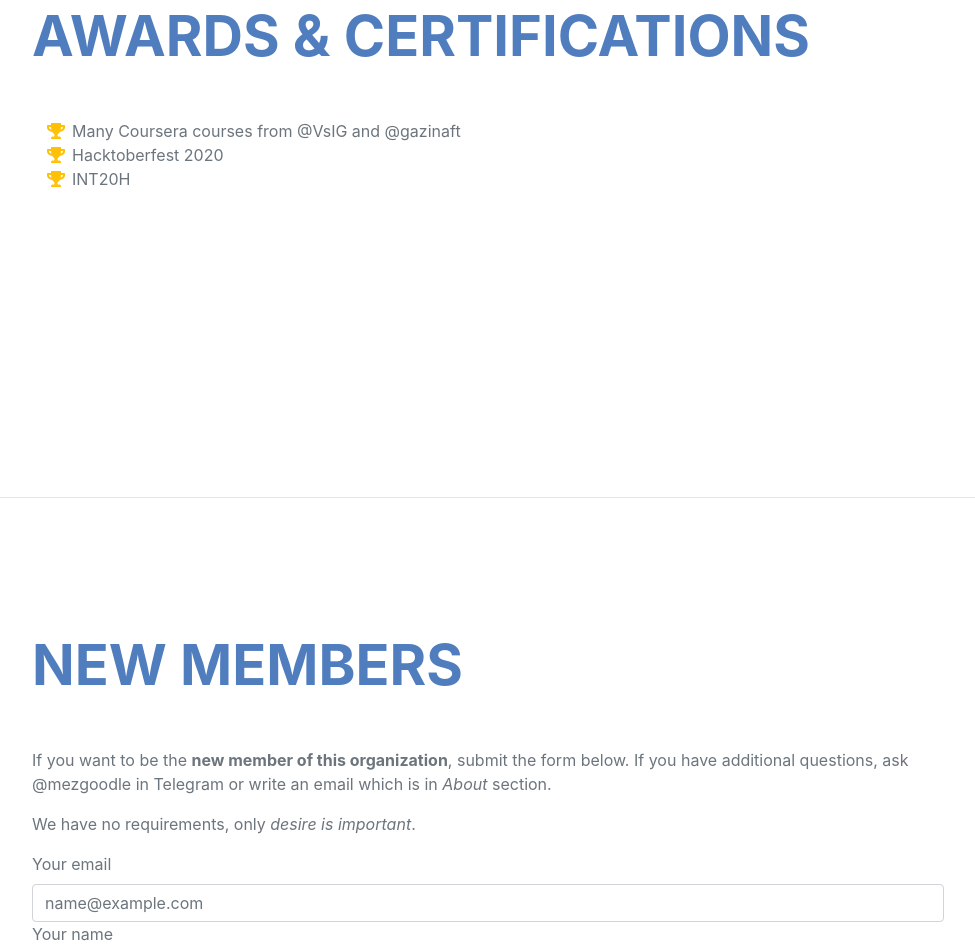
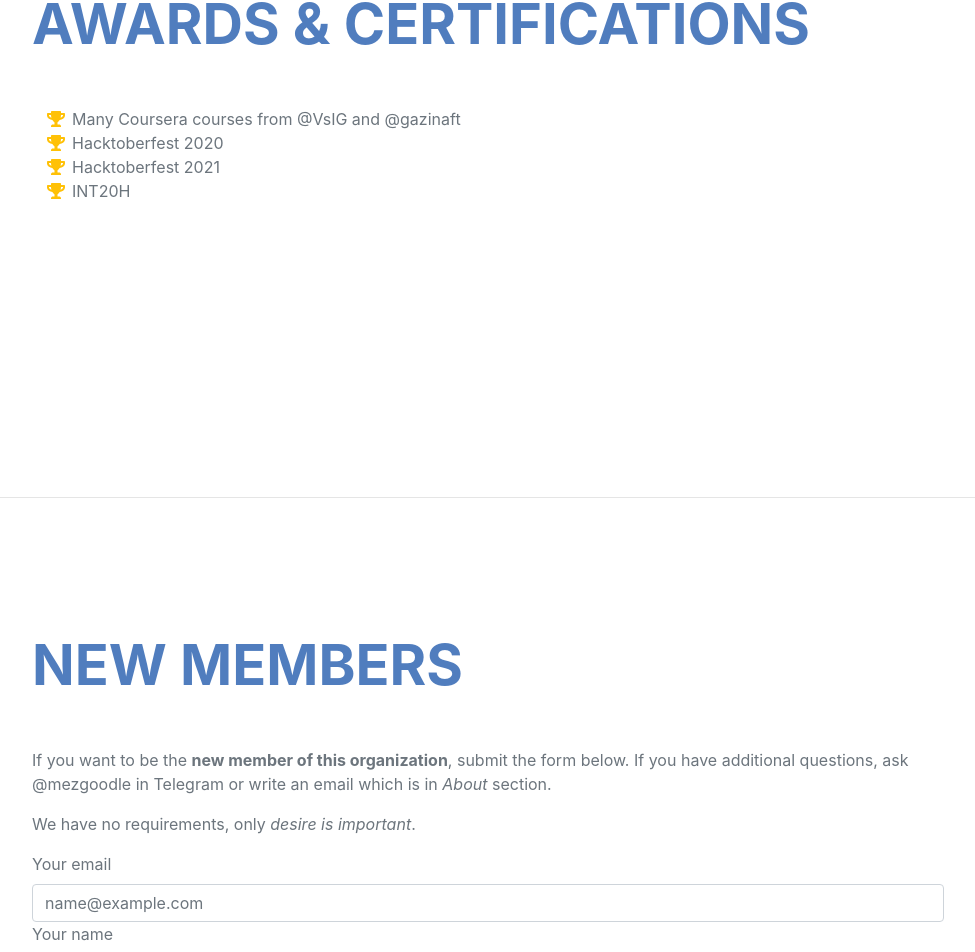
Before and after one commit to mezidia/mezidia, a Vue app: page / in a window 1280 px wide. Shown: the part 2880-3832 px from the top of the page, without its empty margins (288-1263 px from the left). Built offline with nearby package versions, Linux system fonts and the light colour scheme; no server answers; a web font is replaced by a local one.

Commit message:
Update App.vue

```diff
--- a/src/App.vue
+++ b/src/App.vue
@@ -112,6 +112,7 @@ export default {
       awards: [
         'Many Coursera courses from @VsIG and @gazinaft',
         'Hacktoberfest 2020',
+        'Hacktoberfest 2021',
         'INT20H'
       ],
       projects: [],
```
